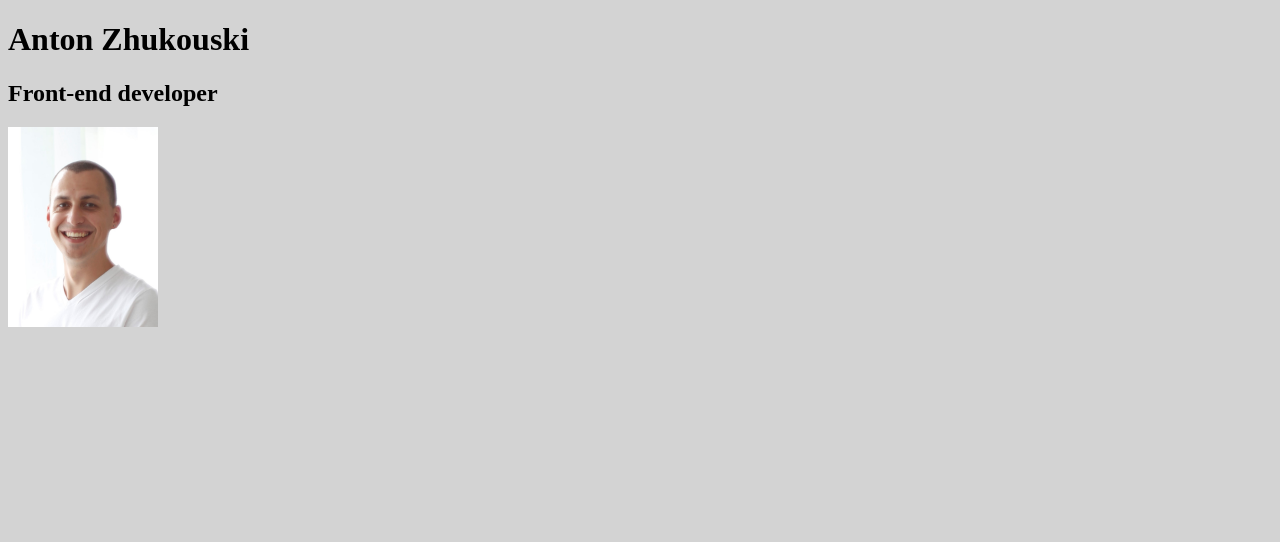
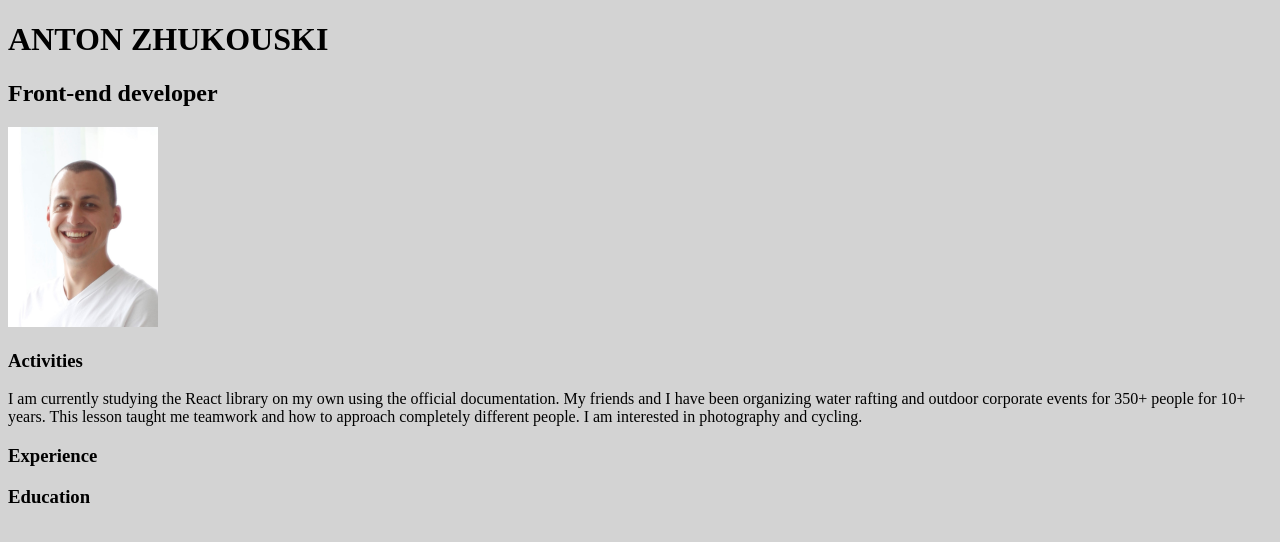
Before and after one commit to antonzhukouski/rsschool-cv, a plain HTML site: page index.html in a window 1280 px wide. Drawn offline with Linux system fonts and the light colour scheme.

Commit message:
feat: add some structure to CV using div and  h3-tags

```diff
--- a/index.html
+++ b/index.html
@@ -8,8 +8,28 @@
   <title>CV</title>
 </head>
 <body>
-  <h1>Anton Zhukouski</h1>
-  <h2>Front-end developer</h2>
-  <img src="./AntonZhukouski.jpg">
+  <div class="content">
+    <h1>ANTON ZHUKOUSKI</h1>
+    <h2>Front-end developer</h2>
+    <img src="./AntonZhukouski.jpg">
+    <div class="content__block">
+      <h3>Activities</h3>
+      <p>I am currently studying the React library on my own using the official documentation.
+      My friends and I have been organizing water rafting and outdoor corporate events for 350+ people for 10+ years. This lesson taught me teamwork and how to approach completely different people.
+      I am interested in photography and cycling.
+      </p>
+    </div>
+    <div class="content__block">
+      <h3>
+        Experience
+      </h3>
+    </div>
+    <div class="content__block">
+      <h3>Education</h3>
+    </div>
+  </div>
+
+
+
 </body>
 </html>
```
